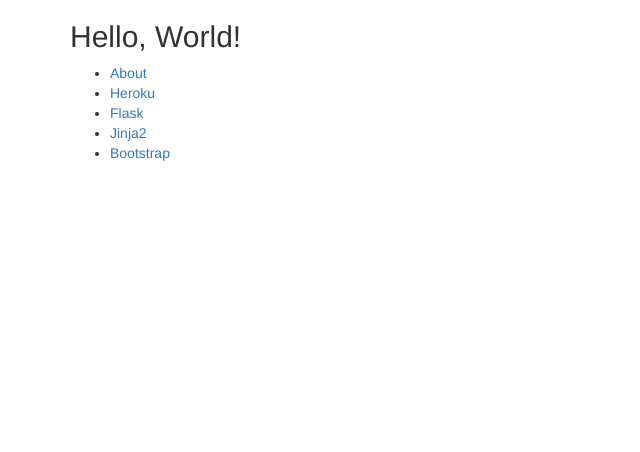
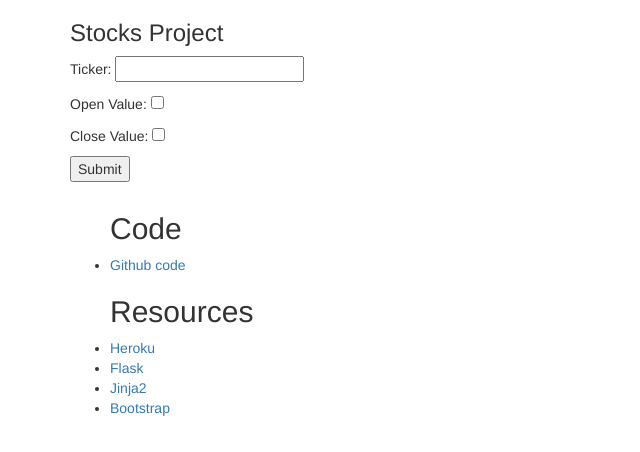
Before and after one commit to danielacarrasco/TDI-milestone, a plain HTML site: page templates/index.html in a window 1280 px wide. Shown: the whole page, without its empty margins (0-640 px from the left). Drawn offline with nearby package versions, Linux system fonts and the light colour scheme.

Commit message:
Update index.html

```diff
--- a/templates/index.html
+++ b/templates/index.html
@@ -3,29 +3,48 @@
   <head>
     <meta charset="utf-8">
     <meta name="viewport" content="width=device-width, initial-scale=1, shrink-to-fit=no">
-    <meta name="description" content="Skeleton application demoing Heroku and Flask integration.">
-    <meta name="author" content="@gotoariel">
+    <meta name="description" content="Heroku/Flask Demo Milestone Project">
+    <meta name="author" content="Daniela Carrasco-Nunez">
     <!-- <link rel="icon" href="favicon.ico"> -->
 
-    <title>Wilkommen, bienvenue, and welcome to Heroku!</title>
+    <title>Heroku stock price</title>
 
     <!-- Bootstrap core CSS -->
     <link rel="stylesheet" href="https://maxcdn.bootstrapcdn.com/bootstrap/3.3.7/css/bootstrap.min.css">
   </head>
   <body>
+
     <div class="container">
+          <h3>Stocks Project</h3>
       <div class="row">
         <div class="col-lg-12 text-left">
-          <h2>Hello, World!</h2>
-          <ul>
-            <li><a href="/about">About</a></li>
+            <form id='form' method='post' action='/' >
+              <p>
+            Ticker: <input type='text' name='ticker' />
+              </p>
+              <p>
+            Open Value: <input type='checkbox' name='open' value='Open'/>
+              </p>
+              <p>
+            Close Value: <input type='checkbox' name='close' value='Close'/>
+              </p>
+              <p>
+            <input type='submit' value='Submit' />
+              </p>
+            </form>
+        </div>
+      </div>
+      <ul>
+          <h2>Code</h2>
+            <li><a target="_blank" href="https://github.com/danielacarrasco/TDI-milestone">Github code</a></li>
+          </ul>
+      <ul>
+          <h2>Resources</h2>
             <li><a target="_blank" href="https://www.heroku.com/">Heroku</a></li>
             <li><a target="_blank" href="http://flask.pocoo.org/">Flask</a></li>
             <li><a target="_blank" href="http://jinja.pocoo.org/docs/2.9/">Jinja2</a></li>
             <li><a target="_blank" href="http://getbootstrap.com/">Bootstrap</a></li>
           </ul>
-        </div>
-      </div>
     </div>
     <!-- Bootstrap core JavaScript
     ================================================== -->
```
